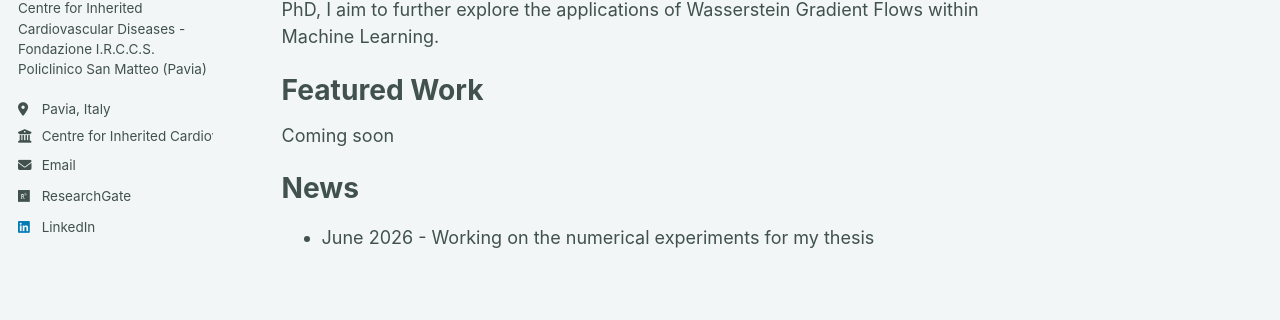
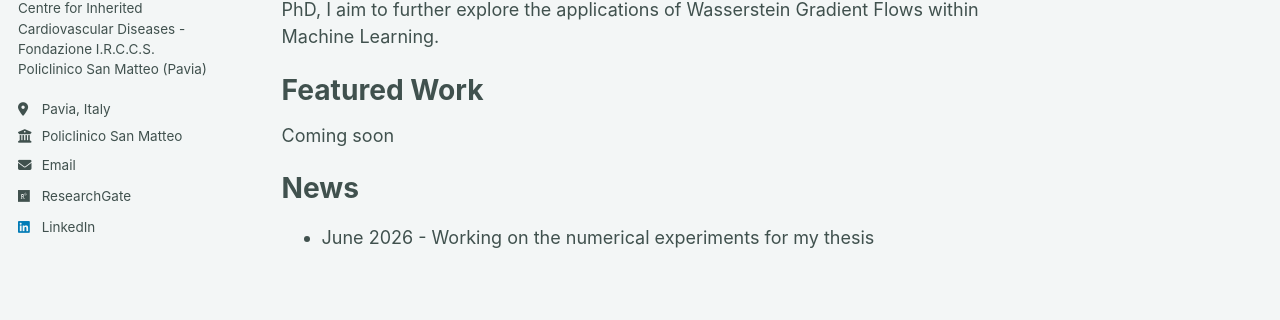
Before and after one commit to edward-f-buccieri/edward-f-buccieri.github.io, a Jekyll site: the page built from _pages/about.md, in a window 1280 px wide. Shown: the part 352-672 px from the top of the page. Built offline with Jekyll 4.4.1, drawn with Linux system fonts in a browser that asks for light colours; a script bundle is joined from its source files by our own code; library files that are not in the unit come from our copies.

Commit message:
Update _config.yml

```diff
--- a/_config.yml
+++ b/_config.yml
@@ -28,7 +28,7 @@ author:
   pronouns         : # example: "she/her"
   bio              : "M.Sc. Mathematician from University of Pavia and Deep Learning Researcher at the Centre for Inherited Cardiovascular Diseases - Fondazione I.R.C.C.S. Policlinico San Matteo (Pavia)"
   location         : "Pavia, Italy"
-  employer         : "Centre for Inherited Cardiovascular Diseases - Fondazione I.R.C.C.S. Policlinico San Matteo"
+  employer         : "Policlinico San Matteo"
   uri              : # URL
   email            : "eddysntn@gmail.com"
 
```
